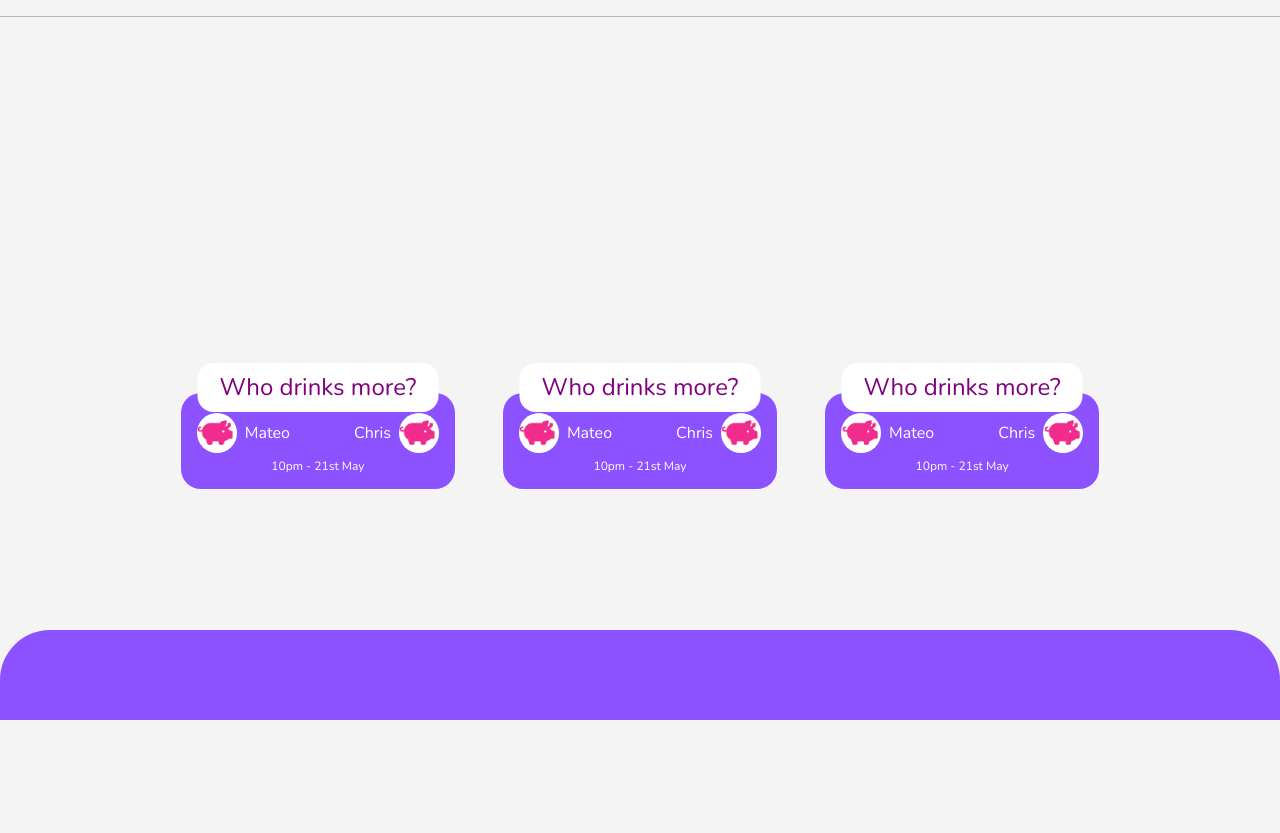
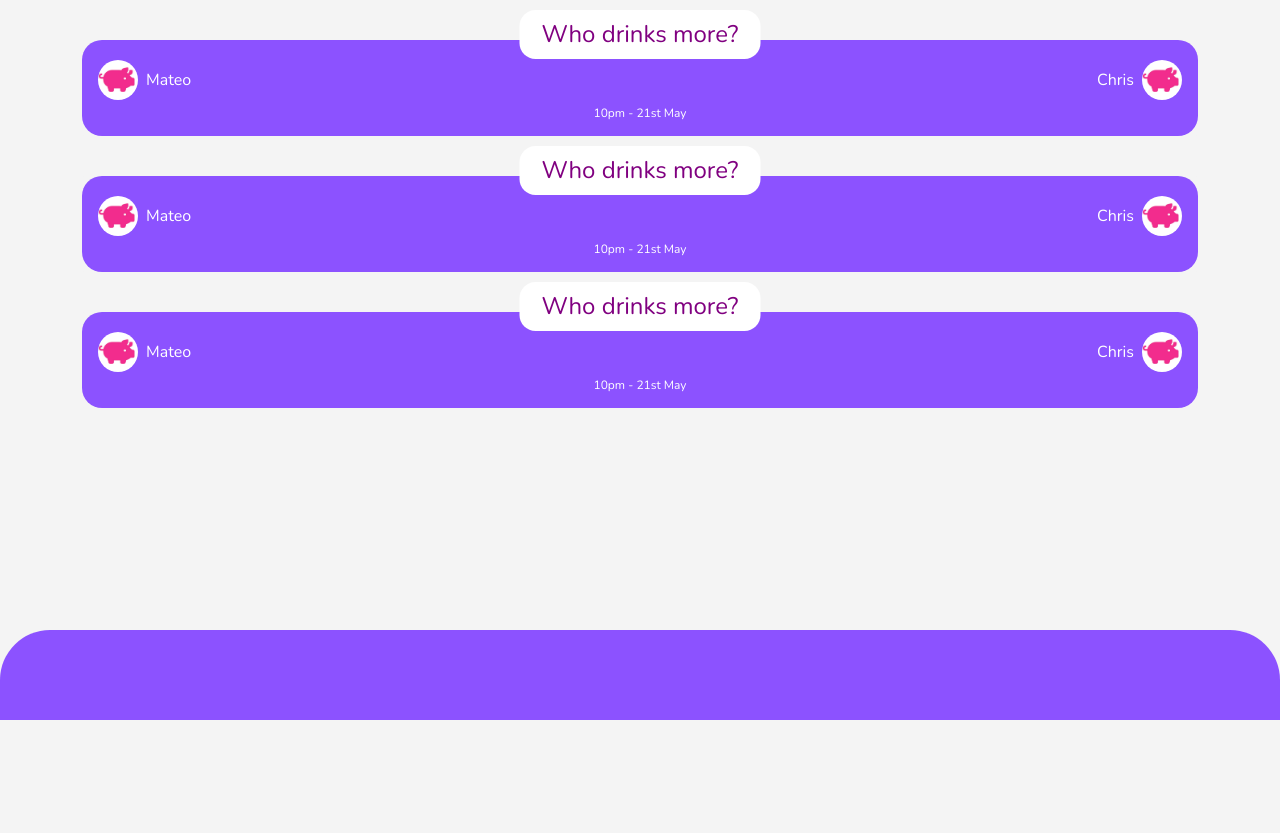
Before and after one commit to CPT-Lego/dare2bet, a Rails app: page /around_me in a window 1280 px wide. Shown: the part 80-913 px from the top of the page. After the commit the page ends 800 px from the top, so only its background shows below. Run offline with Rails 7, Linux system fonts and the light colour scheme; a user stored in the database is signed in; data comes from the database, SQL or seed files in the repository; style sheets or scripts are compiled from the project's sources; some libraries are stand-ins or nearby versions.

Commit message:
map updated to add location for bets

```diff
--- a/app/assets/stylesheets/components/_bet-cards.scss
+++ b/app/assets/stylesheets/components/_bet-cards.scss
@@ -12,7 +12,8 @@
 } */
 
 .card-body {
-  display: grid;
+  display: flex;
+  flex-direction: column;
   grid-gap: 10px;
   background-color: #8C52ff;
   border-radius: 20px;
--- a/app/assets/stylesheets/components/_homepage-banner-buttons.scss
+++ b/app/assets/stylesheets/components/_homepage-banner-buttons.scss
@@ -17,6 +17,7 @@
   height: 5vh;
   width: 50%;
   font-size: medium;
+  margin-bottom: 20px;
 }
 
 .btn-flat:hover {
@@ -24,17 +25,18 @@
   color: white;
 }
 
-.btn-success {
+.btn-outline-light {
   -webkit-text-fill-color: rgb(255, 255, 255);
   text-decoration: wavy;
   display: flex;
   justify-content: center;
   align-items: center;
   height: 5vh;
-  width: 50%;
+  width: 100%;
+  margin-bottom: 20px;
 }
 
-.btn-success:hover {
+.btn-outline-light:hover {
   background: #02492f;
   color: white;
 }
--- a/app/controllers/bets_controller.rb
+++ b/app/controllers/bets_controller.rb
@@ -1,5 +1,13 @@
 class BetsController < ApplicationController
   def index
+    @bets = Bet.all
+  end
+
+  def show
+    @bet = Bet.find(params[:id])
+  end
+
+  def around_me
     @bets = Bet.all
     @markers = @bets.geocoded.map do |bet|
       {
@@ -7,10 +15,6 @@
         lng: bet.longitude
       }
     end
-  end
-
-  def show
-    @bet = Bet.find(params[:id])
   end
 
   def new
--- a/app/javascript/controllers/map_controller.js
+++ b/app/javascript/controllers/map_controller.js
@@ -21,6 +21,7 @@
     this.geocoder.on("result", event => this.#setInputValue(event));
     this.geocoder.addTo(this.element);
     this.#addMarkersToMap();
+    this.#fitMapToMarkers();
   }
   #setInputValue(event) {
     let location =  event.result.place_name
@@ -57,4 +58,10 @@
         .addTo(this.map)
     })
   }
+
+  #fitMapToMarkers() {
+    const bounds = new mapboxgl.LngLatBounds()
+    this.markersValue.forEach(marker => bounds.extend([ marker.lng, marker.lat ]))
+    this.map.fitBounds(bounds, { padding: 70, maxZoom: 15, duration: 0 })
+  }
 }
--- a/app/views/bets/around_me.html.erb
+++ b/app/views/bets/around_me.html.erb
@@ -4,13 +4,12 @@
   data-map-markers-value="<%= @markers.to_json %>"
   data-map-api-key-value="<%= ENV['MAPBOX_API_KEY'] %>">
 </div>
-<hr>
-<div class="center-content" id="homepage-cards">
-  <div class="row">
-    <% Bet.all.each do |bet| %>
-      <div class="col">
-      <%= render "bets/bet_card", bet: bet %>
-      </div>
-    <% end %>
-  </div>
+
+<div class="bets-container pb-5">
+  <% @bets.each do |bet| %>
+    <div class="bet-card">
+      <%= render "bet_card", bet: bet %>
+    </div>
+    <div class="card-space"></div>
+  <% end %>
 </div>
--- a/app/views/pages/home.html.erb
+++ b/app/views/pages/home.html.erb
@@ -8,9 +8,10 @@
     </div>
   </div>
   <div class="homepage-buttons text-center">
-    <%= link_to "Let's see some Bets first", "#homepage-cards", class: "btn btn-flat see-bets-btn", id: "scroll-link" %>
-    <%= link_to "Join the fun!", new_user_session_path, class: "btn btn-success join-fun-btn" %>
+    <%= link_to "Join the fun!", new_user_session_path, class: "btn btn-outline-light join-fun-btn" %>
   </div>
+    <%= link_to "See live bets", "#homepage-cards", class: "btn btn-flat see-bets-btn" %>
+    <i class="fa-solid fa-arrow-down fa-2xl" style="color: #ffffff;"></i>
 </div>
 
 <div class="center-content" id="homepage-cards">
```
Also changed, not shown: app/views/bets/my_bets.html.erb (line endings or trailing spaces).
